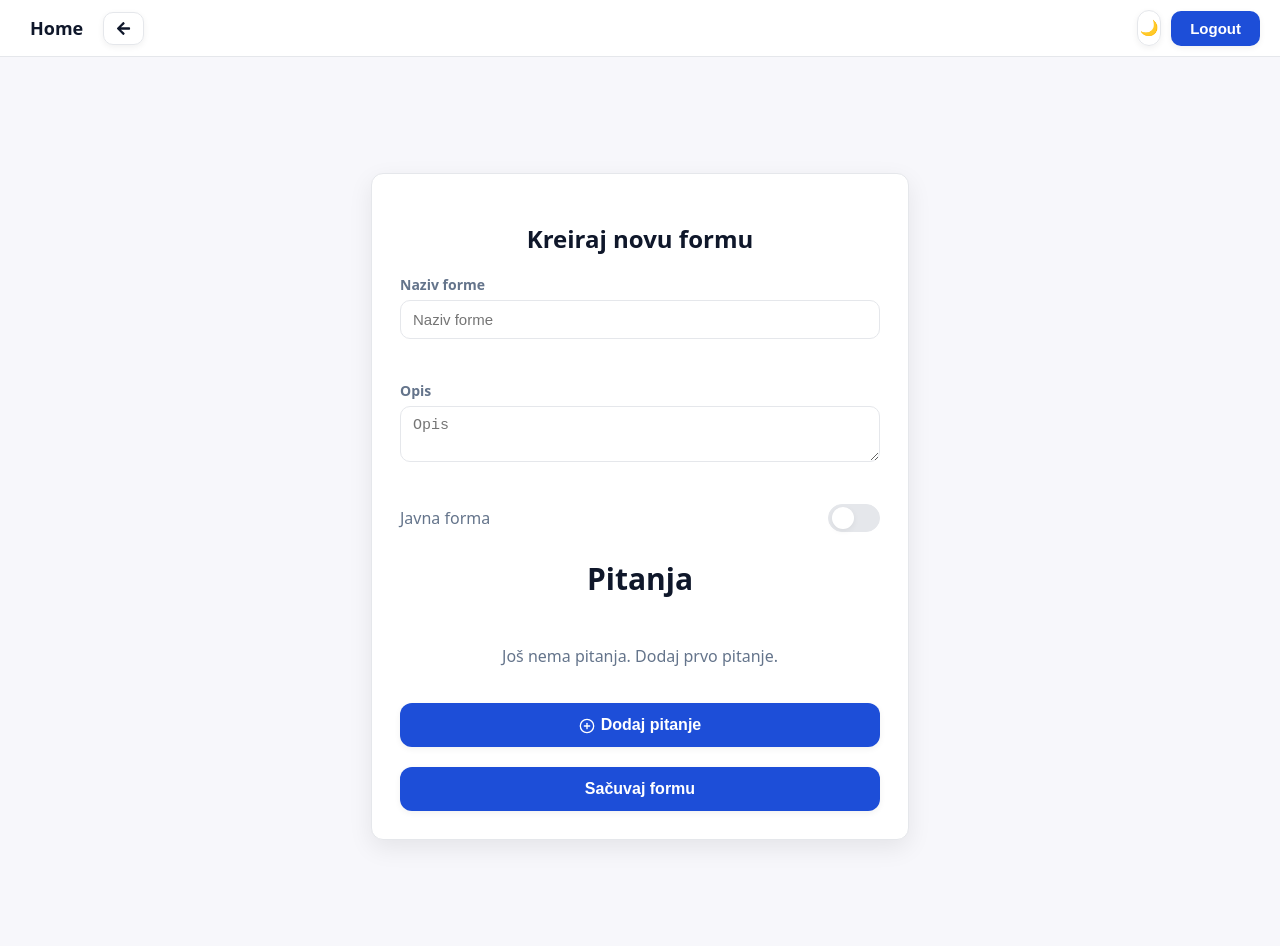
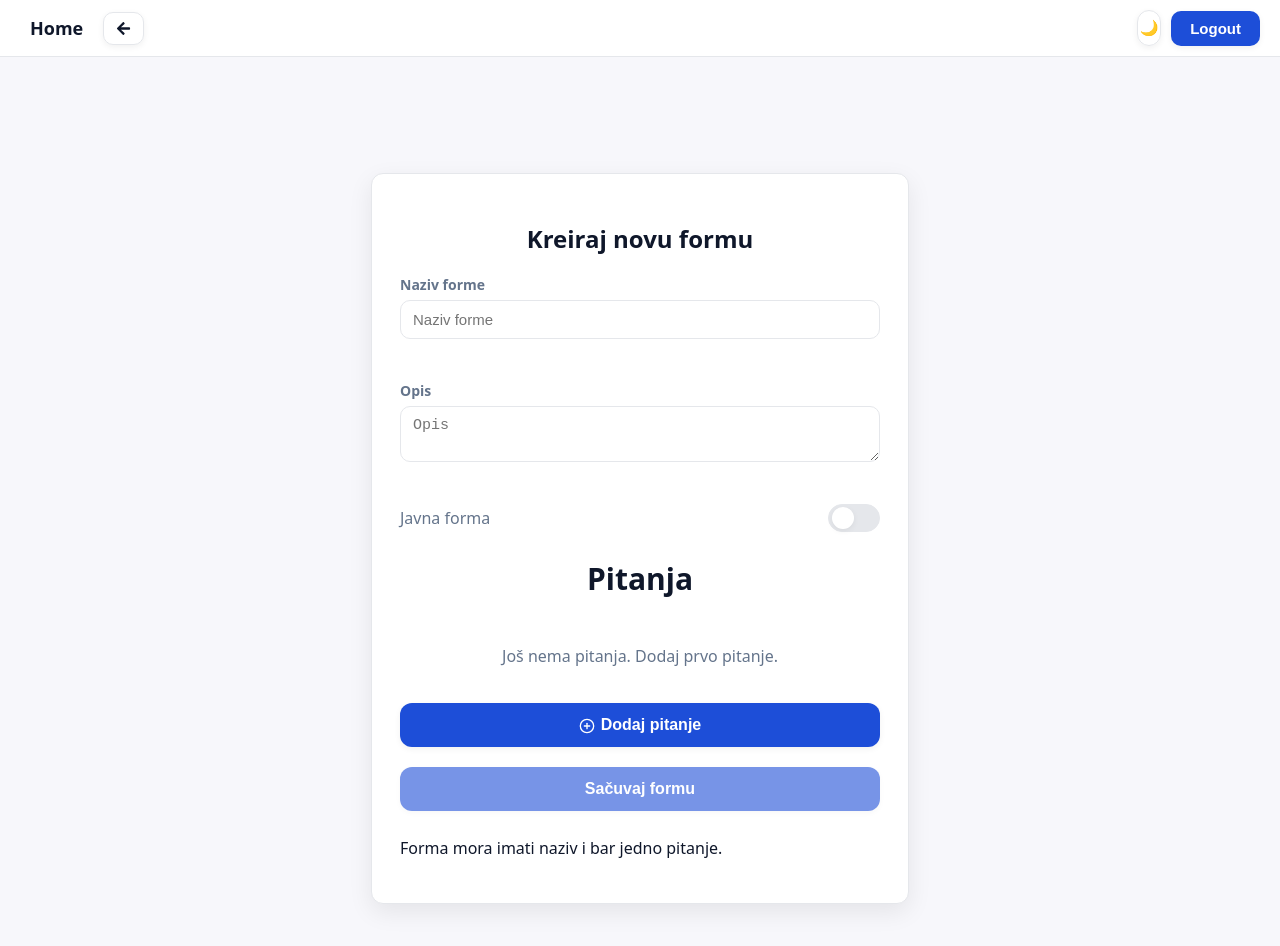
Before and after one commit to BogdanSundovic/Projektovanje-informacionih-sistema-i-baze-podataka-projekat, a React (Create React App) app in the folder frontend/: page /create-form in a window 1280 px wide. Shown: the top 946 px of the page. Built offline with nearby package versions, Linux system fonts and the light colour scheme; sample sign-in values are in the browser's storage.

Commit message:
feat: Update API URL, enhance form validation, and implement search functionality in PublicFormsPage

```diff
--- a/frontend/src/components/FormBuilder.jsx
+++ b/frontend/src/components/FormBuilder.jsx
@@ -3,7 +3,7 @@ import React from 'react';
 import { FiPlusCircle, FiCopy, FiArrowUp, FiArrowDown, FiTrash2 } from 'react-icons/fi';
 import QuestionField from './QuestionField';
 
-function FormBuilder({ questions, setQuestions }) {
+function FormBuilder({ questions, setQuestions,onRemoveQuestion = () => {} }) {
   const addQuestion = () => {
     setQuestions([
       ...questions,
@@ -18,6 +18,10 @@ function FormBuilder({ questions, setQuestions }) {
   };
 
   const removeQuestion = (index) => {
+    const removed = questions[index];
+    if (removed?.id) {
+      onRemoveQuestion(removed); // više nije "no-undef"
+    }
     const next = [...questions];
     next.splice(index, 1);
     setQuestions(next);
@@ -29,11 +33,7 @@ function FormBuilder({ questions, setQuestions }) {
     const clone = {
       ...src,
       id: undefined, // novi entitet
-      // zadrži image reference (File/url), resetuj id-eve opcija
-      options: (src.options || []).map((o) => ({
-        ...o,
-        id: undefined,
-      })),
+      options: (src.options || []).map((o) => ({ ...o, id: undefined })),
     };
     const next = [...questions.slice(0, index + 1), clone, ...questions.slice(index + 1)];
     setQuestions(next);
--- a/frontend/src/pages/CreateFormPage.jsx
+++ b/frontend/src/pages/CreateFormPage.jsx
@@ -7,6 +7,8 @@ function CreateFormPage() {
   const [description, setDescription] = useState('');
   const [isPublic, setIsPublic] = useState(false);
   const [questions, setQuestions] = useState([]);
+  const canSave = name.trim() !== '' && (questions?.filter(Boolean).length ?? 0) > 0;
+
 
   // helper: parsiranje ručno unete liste brojeva
   const parseNumericList = (txt, fallback = []) => {
@@ -31,6 +33,10 @@ function CreateFormPage() {
   };
 
   const handleSave = async () => {
+     if (!canSave) {
+      alert('Forma mora imati naziv i bar jedno pitanje.');
+      return;
+    }
     console.log('Pokušaj slanja forme...', { name, description, isPublic, questions });
 
     try {
@@ -102,22 +108,31 @@ function CreateFormPage() {
 
           // --- KLASIČNI CHOICE TIPOVI ---
           if (q.type === 'single_choice' || q.type === 'multiple_choice') {
-            const optionList = (q.options || [])
-              .filter((opt) => (opt?.text || '').trim() !== '')
-              .map((opt) => ({ text: opt.text.trim() }));
+            // 1) Prvo zadrži SAMO opcije koje stvarno šalješ na backend
+            const keptOptions = (q.options || []).filter(
+              (opt) => (opt?.text || '').trim() !== ''
+            );
 
-            fd.append('options', JSON.stringify(optionList));
+            // 2) options JSON ide iz keptOptions
+            fd.append(
+              'options',
+              JSON.stringify(keptOptions.map((opt) => ({ text: opt.text.trim() })))
+            );
 
-            if (q.type === 'multiple_choice' && q.max_choices !== '' && q.max_choices != null) {
-              fd.append('max_choices', String(Number(q.max_choices)));
-            }
-
-            // slike opcija (ako postoje)
-            (q.options || []).forEach((opt) => {
+            // 3) option_images poravnaj 1:1 sa keptOptions
+            keptOptions.forEach((opt) => {
               if (opt && opt.image) {
                 fd.append('option_images', opt.image);
+              } else {
+                // KLJUČNO: prosledi prazan fajl sa PRAZNIM imenom → backend ga preskače
+                fd.append(
+                  'option_images',
+                  new Blob([], { type: 'application/octet-stream' }),
+                  '' // empty filename => falsy na backendu, neće se uploadovati
+                );
               }
             });
+
           }
 
           // Za short_text, long_text, date, datetime — nema dodatnih polja
@@ -207,9 +222,12 @@ function CreateFormPage() {
 
           {/* Akcije */}
           <div className="actions-col">
-            <button onClick={handleSave} className="form-button">
+            <button onClick={handleSave} className="form-button" disabled={!canSave}>
               Sačuvaj formu
             </button>
+            {!canSave && (
+              <p className="form-error">Forma mora imati naziv i bar jedno pitanje.</p>
+            )}
           </div>
         </div>
       </div>
--- a/frontend/src/pages/EditFormPage.jsx
+++ b/frontend/src/pages/EditFormPage.jsx
@@ -1,5 +1,5 @@
 // src/pages/EditFormPage.jsx
-import React, { useEffect, useState } from 'react';
+import React, { useEffect, useState, useRef } from 'react';
 import { useParams, useNavigate, useLocation } from 'react-router-dom';
 import api from '../services/api';
 import FormBuilder from '../components/FormBuilder';
@@ -9,10 +9,15 @@ function EditFormPage() {
   const { id } = useParams();
   const navigate = useNavigate();
   const location = useLocation(); // koristiš li ?as_user=...
+  const [deletedQuestionIds, setDeletedQuestionIds] = useState([]);
 
   const [form, setForm] = useState(null);
   const [questions, setQuestions] = useState([]);
   const [loading, setLoading] = useState(true);
+
+  const canSave =
+    Boolean((form?.name ?? '').trim()) &&
+    ((questions?.filter(Boolean).length ?? 0) > 0);
 
   // --- helpers ---
 
@@ -153,6 +158,8 @@ function EditFormPage() {
       (q.options || []).forEach((opt) => {
         if (opt && typeof opt === 'object' && opt.image) {
           fd.append('option_images', opt.image);
+        } else {
+          fd.append('option_images', new Blob([], { type: 'application/octet-stream' }));
         }
       });
     }
@@ -229,6 +236,10 @@ function EditFormPage() {
 
   // --- čuvanje: meta + UPDATE postojećih + CREATE novih ---
   const handleSave = async () => {
+     if (!canSave) {
+    alert('Forma mora imati bar jedno pitanje.');
+    return;
+  }
     if (!form) return;
     try {
       // 1) meta
@@ -239,6 +250,13 @@ function EditFormPage() {
         is_locked: form.is_locked,
       });
 
+      if (deletedQuestionIds.length) {
+        await Promise.all(
+          deletedQuestionIds.map((qid) =>
+            api.delete(`/forms/${id}/questions/${qid}`)
+          )
+        );
+      }
       // 2) UPDATE svih postojećih pitanja (PUT JSON)
       const existing = questions.filter((q) => !!q.id);
       await Promise.all(
@@ -295,7 +313,7 @@ function EditFormPage() {
   if (!form) return <p className="forms-empty">Forma nije pronađena.</p>;
 
   return (
-    <div className="page">
+     <div className="page">
       <div className="container">
         <div className="form-container">
           <h2>Izmeni formu</h2>
@@ -359,7 +377,17 @@ function EditFormPage() {
           {/* Pitanja */}
           <h3 className="section-title">Pitanja</h3>
           <div className="form-question-list">
-            <FormBuilder questions={questions} setQuestions={setQuestions} />
+            <FormBuilder
+              questions={questions}
+              setQuestions={setQuestions}
+              onRemoveQuestion={(q) => {
+                if (q?.id) {
+                  setDeletedQuestionIds((prev) =>
+                    prev.includes(q.id) ? prev : [...prev, q.id]
+                  );
+                }
+              }}
+            />
           </div>
 
           {/* KOLABORATORI */}
@@ -368,7 +396,12 @@ function EditFormPage() {
 
           {/* Akcije */}
           <div className="actions-col">
-            <button className="form-button" type="button" onClick={handleSave}>
+            <button
+              className="form-button"
+              type="button"
+              onClick={handleSave}
+              disabled={!canSave}
+            >
               Sačuvaj izmene
             </button>
 
--- a/frontend/src/pages/PublicFormsPage.jsx
+++ b/frontend/src/pages/PublicFormsPage.jsx
@@ -6,6 +6,7 @@ import "../styles/form.css";
 const PublicFormsPage = () => {
   const [forms, setForms] = useState([]);
   const [loading, setLoading] = useState(true);
+  const [search, setSearch] = useState("");
   const navigate = useNavigate();
 
   useEffect(() => {
@@ -25,15 +26,36 @@ const PublicFormsPage = () => {
   }, []);
 
   if (loading) return <p className="forms-loading">Učitavanje...</p>;
+  const norm = (s) =>
+    (s || "")
+      .toString()
+      .normalize("NFD")
+      .replace(/[\u0300-\u036f]/g, "") // skini dijakritike
+      .toLowerCase()
+      .trim();
+
+  const filtered = forms.filter((f) => norm(f.name).includes(norm(search)));
+
 
   return (
     <div className="forms-container">
       <h2 className="forms-title">Javne Forme</h2>
+      <div className="forms-search">
+        <input
+          type="text"
+          value={search}
+          onChange={(e) => setSearch(e.target.value)}
+          placeholder="Pretraži po nazivu…"
+          className="input-field"
+        />
+      </div>
       {forms.length === 0 ? (
         <p className="forms-empty">Trenutno nema javnih formi.</p>
+      ) : filtered.length === 0 ? (
+        <p className="forms-empty">Nema rezultata za “{search}”.</p>
       ) : (
         <div className="forms-grid">
-          {forms.map((form) => (
+          {filtered.map((form) => (
             <div key={form.id} className="form-card">
               <h3 className="form-card-title">{form.name}</h3>
               <p className="form-card-desc">{form.description}</p>
--- a/frontend/src/styles/form.css
+++ b/frontend/src/styles/form.css
@@ -251,6 +251,7 @@ button:active,
   border-radius: 10px;
   border: 1px solid var(--border);
   background: transparent;
+  color: var(--text-opposite);
   cursor: pointer;
   white-space: nowrap;
 }
@@ -345,3 +346,5 @@ button:active,
   border-color: color-mix(in oklab, #ef4444 30%, var(--border));
   color: #991b1b;
 }
+.form-button:disabled { opacity: .6; cursor: not-allowed; }
+.forms-search { margin: 12px 0 20px; }
--- a/frontend/src/styles/layout.css
+++ b/frontend/src/styles/layout.css
@@ -97,3 +97,4 @@ body {
   font-size: clamp(22px, 2.4vw + 8px, 30px);
   text-align: center;
 }
+.form-button:disabled { opacity: .6; cursor: not-allowed; }
```
Also changed, not shown: 1 other file (tests, documents, lock files or other folders).
